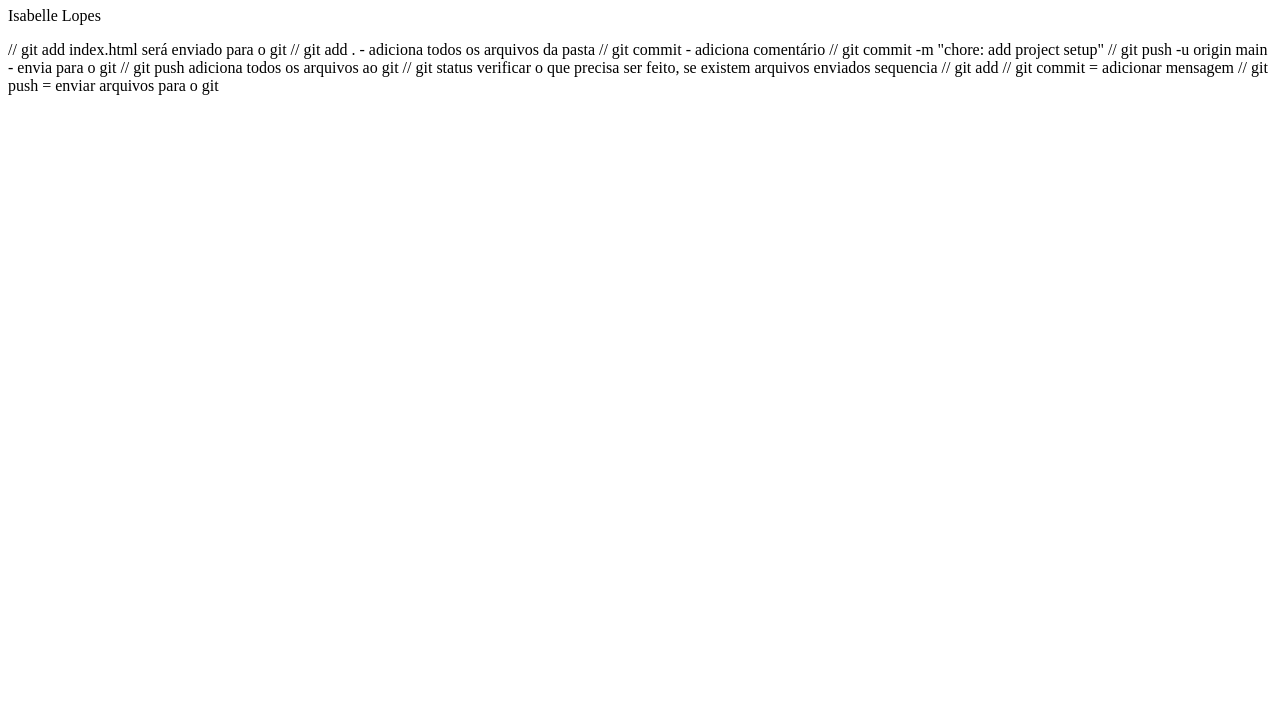
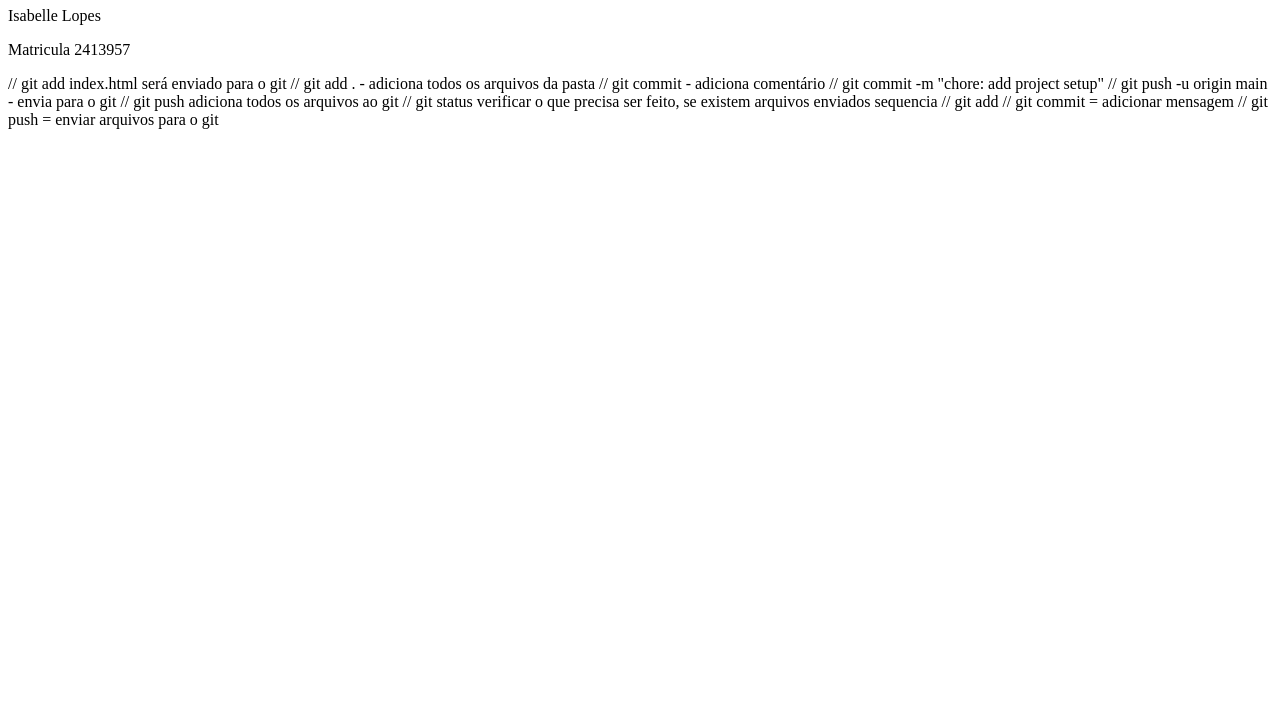
Before and after one commit to IsabelleLopes1998/UNIFOR_AMB_EF, a plain HTML site: page index.html in a window 1280 px wide. Shown: the part 73-800 px from the top of the page. Drawn offline with Linux system fonts and the light colour scheme.

Commit message:
modifying add <p> index.htmi>

```diff
--- a/index.html
+++ b/index.html
@@ -2,12 +2,12 @@
 <html lang="en">
 <head>
     <meta charset="UTF-8">
-    <meta name="viewport" content="width=device-width, initial-scale=1.0">
     <title>Document</title>
 </head>
 <body>
     <h1>Olá Mundo</h1>
     <p>Isabelle Lopes</p>
+    <p>Matricula 2413957</p>
 </body>
 </html>
 
```
